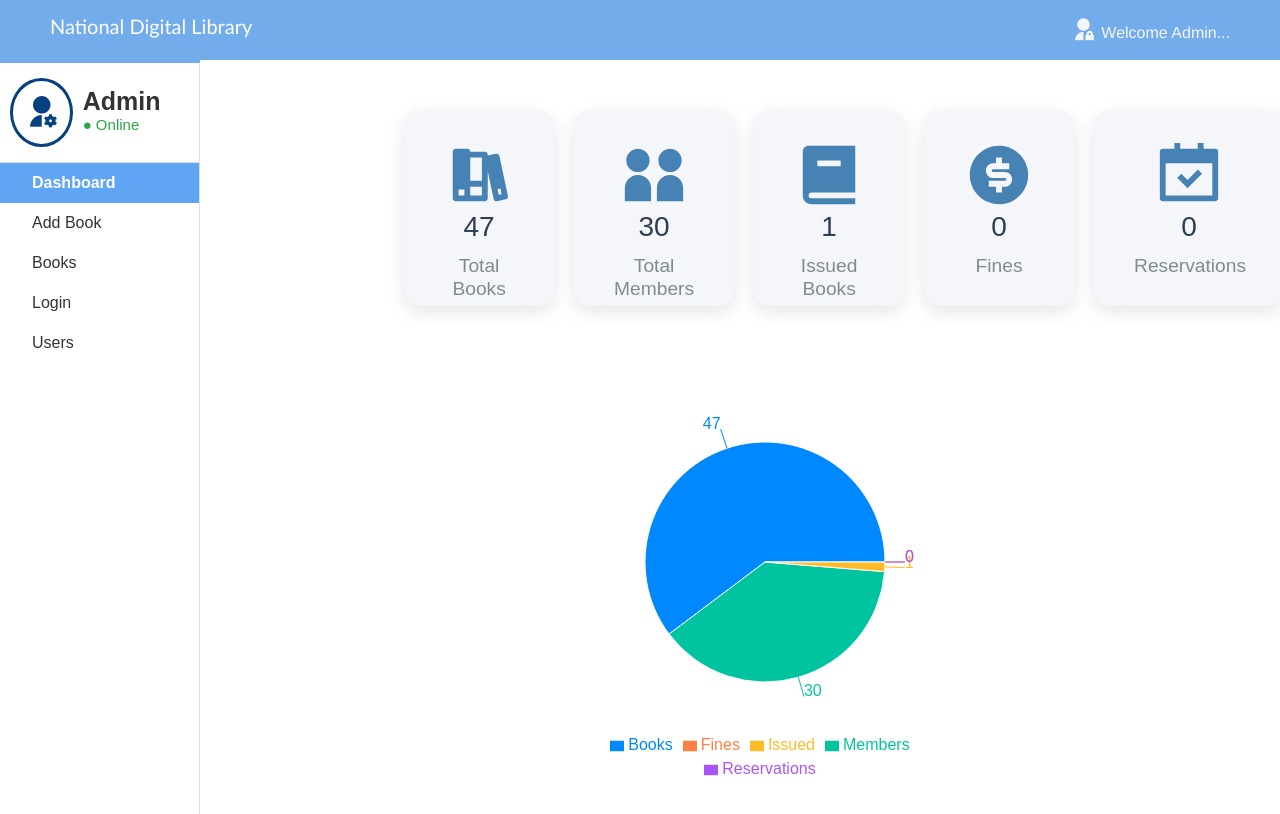
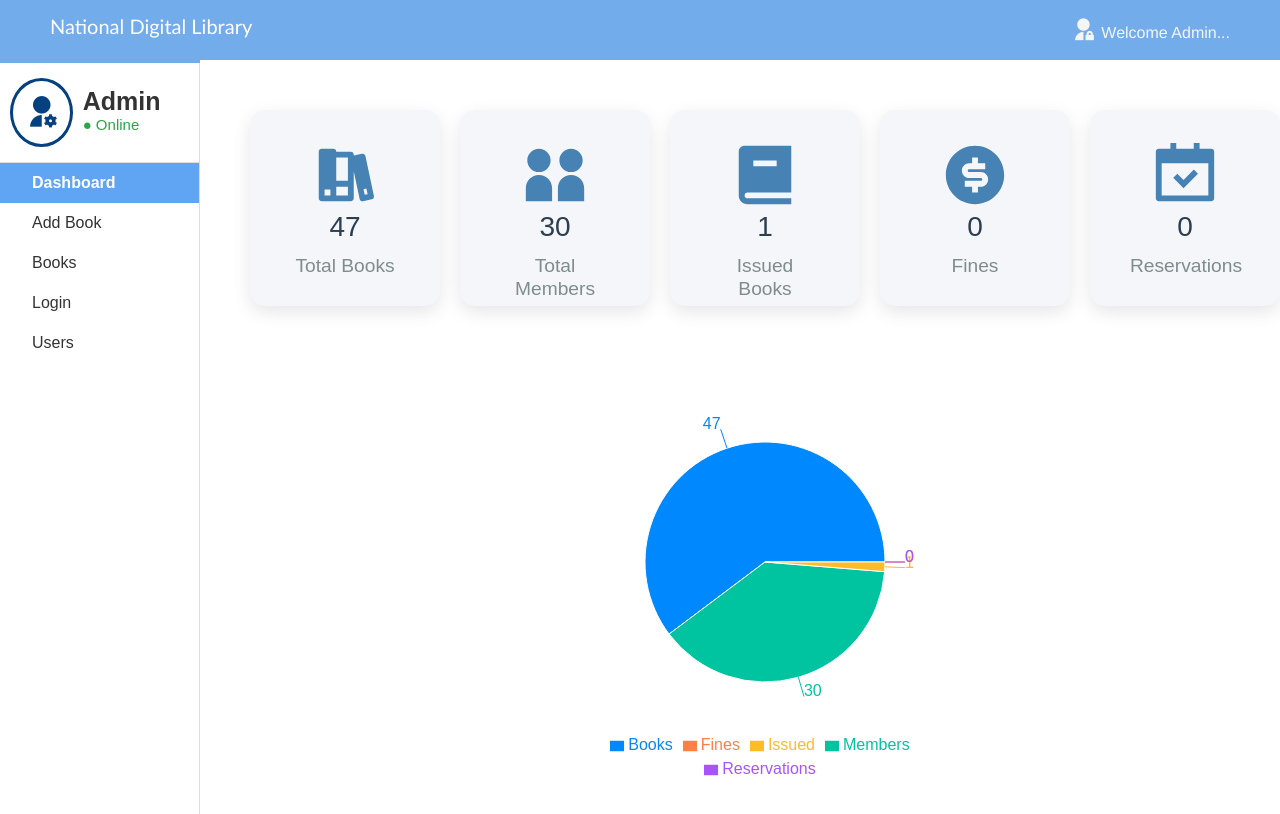
Before and after one commit to HETVI1405/library-management-system, a React (Vite) app in the folder library_management/: page / in a window 1280 px wide. Shown: the top 814 px of the page. Built offline with nearby package versions, Linux system fonts and the light colour scheme; data requests are answered from the project's data file.

Commit message:
improveDashboard

```diff
--- a/library_management/src/screens/Dashboard/Dashboard.css
+++ b/library_management/src/screens/Dashboard/Dashboard.css
@@ -1,24 +1,20 @@
-*
-{
+* {
   margin: 0%;
   padding: 0%;
   box-sizing: border-box;
 }
-.dashboard_con
-{
-display: flex;
+
+.dashboard_con {
+  display: flex;
   justify-content: center;
-
- margin-left: 14%;
   gap: 20px;
   padding: 50px;
-
   background: #ffffff;
   flex-wrap: nowrap;
 }
 
 .box {
-  background:#f4f6f9;
+  background: #f4f6f9;
   padding: 30px 40px;
   border-radius: 15px;
   box-shadow: 0 6px 18px rgba(0, 0, 0, 0.1);
@@ -34,7 +30,7 @@ display: flex;
 }
 
 .box h2 {
-  font-size:28px;
+  font-size: 28px;
   color: #2c3e50;
   margin-bottom: 10px;
 }
--- a/library_management/src/screens/Dashboard/Dashboard.jsx
+++ b/library_management/src/screens/Dashboard/Dashboard.jsx
@@ -54,7 +54,8 @@ const [reservations, setReservations] = useState([]);
         <RiCalendarCheckFill size={70} color="#4682B4" />
      <h2>{reservations.length}</h2>
        <h3>Reservations</h3>
-       </div></div>
+       </div>
+       </div>
 
       <RoundChart
         books={books}
```
